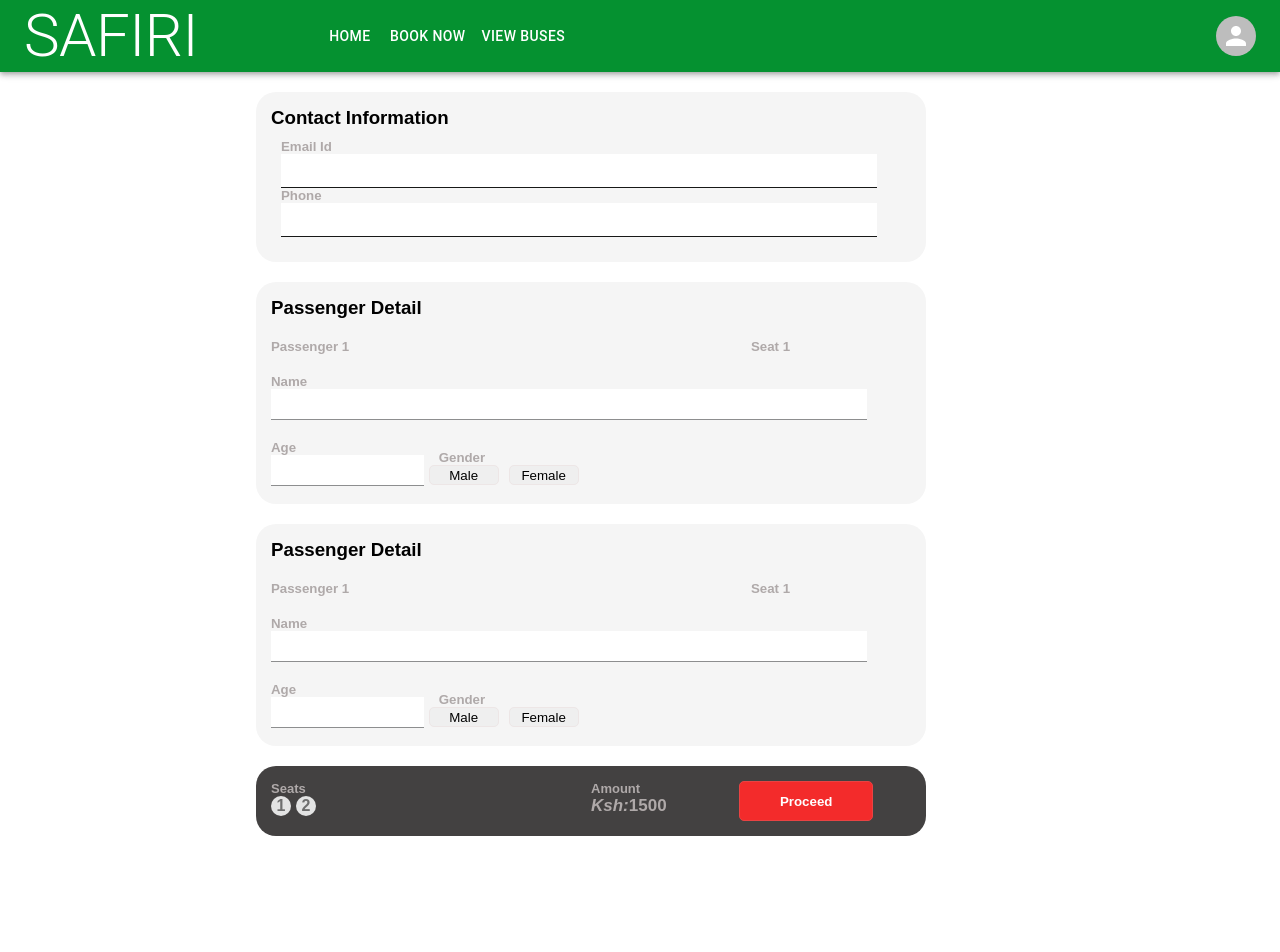
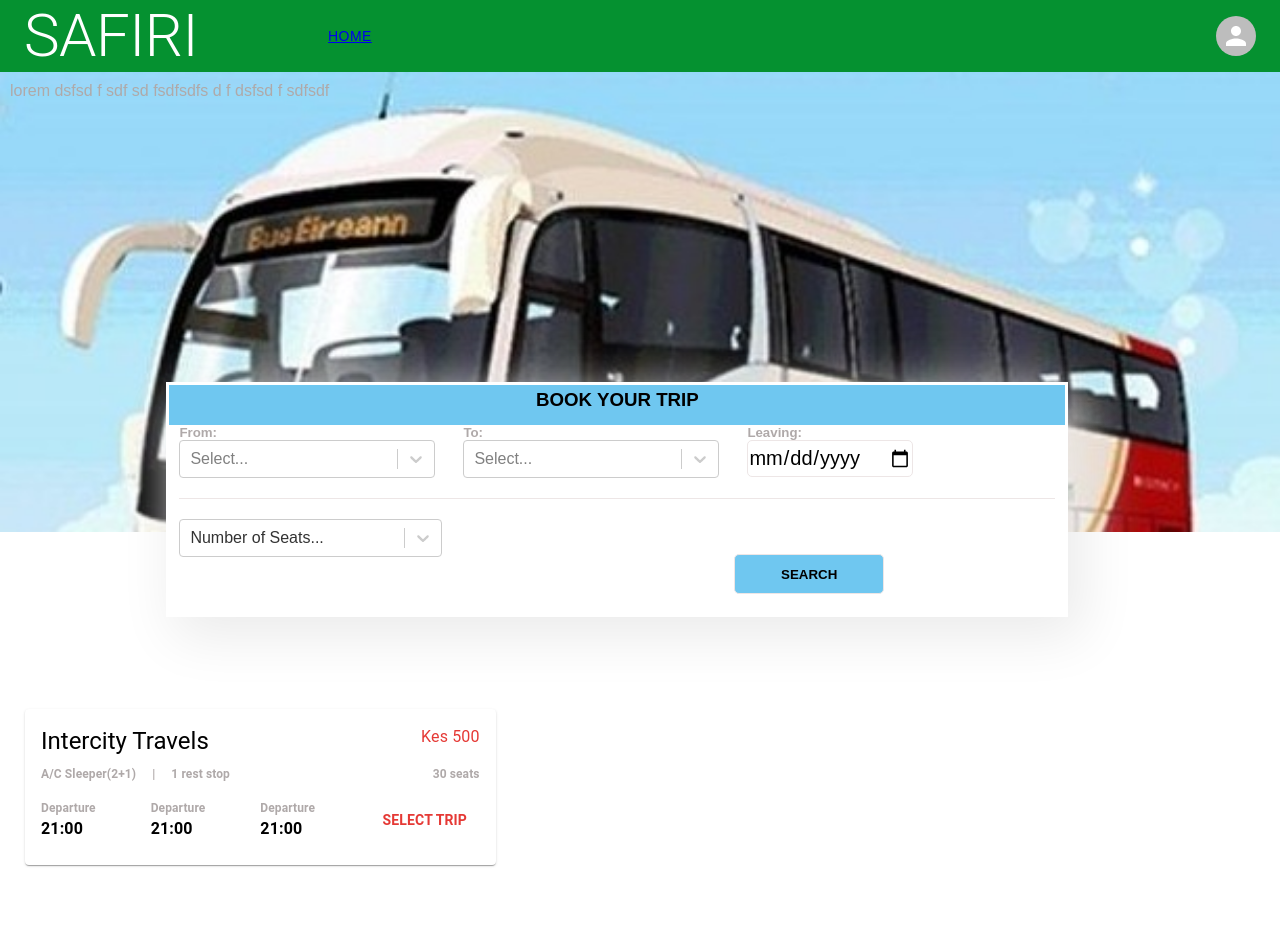
Before and after one commit to MURIUKI2092/Bus-Reservation-System, a React (Create React App) app: page / in a window 1280 px wide. Shown: the top 952 px of the page. Built offline with nearby package versions, Linux system fonts and the light colour scheme.

Commit message:
Updates homepage

```diff
--- a/package.json
+++ b/package.json
@@ -13,16 +13,17 @@
     "@testing-library/jest-dom": "^5.16.1",
     "@testing-library/react": "^12.1.2",
     "@testing-library/user-event": "^13.5.0",
+    "latest-version": "^6.0.0",
     "react": "^17.0.2",
     "react-dom": "^17.0.2",
-    "react-router-dom": "^6.1.1",
+    "react-router-dom": "^6.2.1",
     "react-scripts": "^5.0.0",
     "react-select": "^5.2.2",
     "styled-components": "^5.3.3",
     "web-vitals": "^2.1.2"
   },
   "scripts": {
-    "start": "react-scripts --openssl-legacy-provider start",
+    "start": "react-scripts start --openssl-legacy-provider",
     "build": "react-scripts build",
     "test": "react-scripts test",
     "eject": "react-scripts eject"
--- a/src/App.js
+++ b/src/App.js
@@ -1,41 +1,33 @@
-import React, { Fragment } from "react"
-import {
-  BrowserRouter as Router,
-  Switch,Route
-  /* Routes,
-
-  Link */
-} from "react-router-dom";
-import './style.css';
-import './App.css';
+import React, { Fragment } from "react";
+import { Routes, Route, Link } from "react-router-dom";
+import "./style.css";
+import "./App.css";
 import NavigationBar from "./components/navbar";
 import Footer from "./components/footer";
 import MainContainer from "./containers/main";
-//import TravelCard from "./components/travelcard"
-import TheRoutes from "./components/routes";
-import PassengerDetail from "./components/pasengerDetails";
-import TicketDetails from "./components/ticketDetails";
-import PrintingTickets from "./components/printingTickets";
-import Congratulations from "./components/congratulations";
-import Booked from "./containers/booked";
-import UserDetails from "./containers/passengerDetail";
-import Proceed from "./components/proceed";
-//import  ContactDetails from './components/ContactInfo'
+import { routes } from "./routes";
 
-
-function App() {
+const App = (props) => {
   return (
-
     <Fragment>
-      <NavigationBar></NavigationBar>
+      <NavigationBar />
       <MainContainer>
-
-       <UserDetails/>
-
+          <Routes>
+            {routes.map((route) => {
+              return (
+                <Route
+                  exact={route.exact}
+                  path={route.path}
+                  key={route.path}
+                  element={route.component}
+                />
+              );
+            })}
+          </Routes>
       </MainContainer>
-      <Footer/>
+      <Footer />
     </Fragment>
   );
-}
+};
 
 export default App;
--- a/src/components/navbar.js
+++ b/src/components/navbar.js
@@ -1,23 +1,27 @@
-import * as React from 'react';
+import * as React from "react";
 
-import AppBar from '@mui/material/AppBar';
-import Box from '@mui/material/Box';
-import Toolbar from '@mui/material/Toolbar';
-import IconButton from '@mui/material/IconButton';
-import Typography from '@mui/material/Typography';
-import Menu from '@mui/material/Menu';
-import MenuIcon from '@mui/icons-material/Menu';
-import Container from '@mui/material/Container';
-import Avatar from '@mui/material/Avatar';
-import Button from '@mui/material/Button';
-import Tooltip from '@mui/material/Tooltip';
-import MenuItem from '@mui/material/MenuItem';
+import AppBar from "@mui/material/AppBar";
+import Box from "@mui/material/Box";
+import Toolbar from "@mui/material/Toolbar";
+import IconButton from "@mui/material/IconButton";
+import Typography from "@mui/material/Typography";
+import Menu from "@mui/material/Menu";
+import MenuIcon from "@mui/icons-material/Menu";
+import Container from "@mui/material/Container";
+import Avatar from "@mui/material/Avatar";
+import Button from "@mui/material/Button";
+import Tooltip from "@mui/material/Tooltip";
+import MenuItem from "@mui/material/MenuItem";
 import { ThemeProvider } from "@mui/material/styles";
-import { themeOptions } from '../utils/theme';
+import { themeOptions } from "../utils/theme";
+import { NavLink } from "react-router-dom";
 
+const pages = [{ name: "Home", url: "/" }];
 
-const pages = ['Home','Book Now', 'View buses'];
-const settings = ['signIn','signup','view Profile',  'Dashboard', 'Logout'];
+const settings = [
+  { name: "signIn", url: "/signin" },
+  { name: "signUp", url: "/signup" },
+];
 const theme = themeOptions;
 const NavigationBar = () => {
   const [anchorElNav, setAnchorElNav] = React.useState(null);
@@ -47,12 +51,12 @@ const NavigationBar = () => {
               variant="h2"
               noWrap
               component="div"
-            sx={{ mr: 15, display: { xs: 'none', md: 'flex' } }}
+              sx={{ mr: 15, display: { xs: "none", md: "flex" } }}
             >
               SAFIRI
             </Typography>
 
-          <Box sx={{ flexGrow: 1, display: { xs: 'flex', md: 'none' } }}>
+            <Box sx={{ flexGrow: 1, display: { xs: "flex", md: "none" } }}>
               <IconButton
                 size="large"
                 aria-label="account of current user"
@@ -67,23 +71,25 @@ const NavigationBar = () => {
                 id="menu-appbar"
                 anchorEl={anchorElNav}
                 anchorOrigin={{
-                vertical: 'bottom',
-                horizontal: 'left',
+                  vertical: "bottom",
+                  horizontal: "left",
                 }}
                 keepMounted
                 transformOrigin={{
-                vertical: 'top',
-                horizontal: 'left',
+                  vertical: "top",
+                  horizontal: "left",
                 }}
                 open={Boolean(anchorElNav)}
                 onClose={handleCloseNavMenu}
                 sx={{
-                display: { xs: 'block', md: 'none' },
+                  display: { xs: "block", md: "none" },
                 }}
               >
                 {pages.map((page) => (
-                <MenuItem key={page} onClick={handleCloseNavMenu}>
-                  <Typography textAlign="center">{page}</Typography>
+                  <MenuItem key={page.name} onClick={handleCloseNavMenu}>
+                    <NavLink to={page.url}>
+                      <Typography textAlign="center">{page.name}</Typography>
+                    </NavLink>
                   </MenuItem>
                 ))}
               </Menu>
@@ -92,20 +98,18 @@ const NavigationBar = () => {
               variant="h6"
               noWrap
               component="div"
-            sx={{ flexGrow: 1, display: { xs: 'flex', md: 'none' } }}
+              sx={{ flexGrow: 1, display: { xs: "flex", md: "none" } }}
             >
               SAFIRI
-
-
             </Typography>
-          <Box sx={{ flexGrow: 1, display: { xs: 'none', md: 'flex' } }}>
+            <Box sx={{ flexGrow: 1, display: { xs: "none", md: "flex" } }}>
               {pages.map((page) => (
                 <Button
-                key={page}
+                  key={page.name}
                   onClick={handleCloseNavMenu}
-                sx={{ my: 2, color: 'white', display: 'block' }}
+                  sx={{ my: 2, color: "white", display: "block" }}
                 >
-                {page}
+                  <NavLink to={page.url} sx={{color: "white", textDecoration: "none"}}>{page.name}</NavLink>
                 </Button>
               ))}
             </Box>
@@ -117,24 +121,26 @@ const NavigationBar = () => {
                 </IconButton>
               </Tooltip>
               <Menu
-              sx={{ mt: '45px' }}
+                sx={{ mt: "45px" }}
                 id="menu-appbar"
                 anchorEl={anchorElUser}
                 anchorOrigin={{
-                vertical: 'top',
-                horizontal: 'right',
+                  vertical: "top",
+                  horizontal: "right",
                 }}
                 keepMounted
                 transformOrigin={{
-                vertical: 'top',
-                horizontal: 'right',
+                  vertical: "top",
+                  horizontal: "right",
                 }}
                 open={Boolean(anchorElUser)}
                 onClose={handleCloseUserMenu}
               >
                 {settings.map((setting) => (
-                <MenuItem key={setting} onClick={handleCloseNavMenu}>
-                  <Typography textAlign="center">{setting}</Typography>
+                  <MenuItem key={setting.name} onClick={handleCloseNavMenu}>
+                    <NavLink to={setting.url}>
+                      <Typography textAlign="center">{setting.name}</Typography>
+                    </NavLink>
                   </MenuItem>
                 ))}
               </Menu>
--- a/src/components/pasengerDetails.js
+++ b/src/components/pasengerDetails.js
@@ -1,40 +1,48 @@
-import React from 'react';
+import React from "react";
+import Typography from "@mui/material/Typography";
+import TextField from "@mui/material/TextField";
+import { Grid } from "@mui/material";
 
-
-const PassengerDetail =()=>{
-  return(
-    <section className='passengerDetails'>
-      <h3>Passenger Detail</h3>
-      <div className='passenger'>
+const PassengerDetail = () => {
+  return (
+    <form className="passengerDetails">
+      <Typography component="h3" variant="h5">
+        Pasenger Details
+      </Typography>
+      <div className="passenger">
         <div>
           <h5>Passenger 1</h5>
         </div>
         <div>
           <h5>Seat 1</h5>
         </div>
-
       </div>
-      <div className='passengerName'>
-          <h5>Name</h5>
-          <input type={'text'} placeholder=""></input>
-      </div>
-      <div className='passengerOtherDetails'>
-        <div>
-          <h5>Age</h5>
-            <input type={'number'} placeholder=""></input>
-
-        </div>
-        <div className='passengerGender'>
-          <h5>Gender</h5>
-          <button  className='buttonMale'>Male</button>
-          <button>Female</button>
-        </div>
-
-
-
-      </div>
-    </section>
-
+      <Grid item xs={12}>
+        <TextField
+          required
+          fullWidth
+          id="name"
+          label="Name"
+          name="name"
+          variant="standard"
+        />
+      </Grid>
+      <Grid item xs={12} sm={4}>
+        <TextField
+          required
+          fullWidth
+          id="age"
+          label="Age"
+          name="age"
+          variant="standard"
+        />
+      </Grid>
+      <Grid item xs={12} sm={8} className="passengerGender">
+        <h5>Gender</h5>
+        <button className="buttonMale">Male</button>
+        <button>Female</button>
+      </Grid>
+    </form>
   );
-}
+};
 export default PassengerDetail;
--- a/src/components/travelcard.js
+++ b/src/components/travelcard.js
@@ -1,41 +1,176 @@
-import React from 'react'
+import React from "react";
+import Card from "@mui/material/Card";
+import Button from "@mui/material/Button";
+import Typography from "@mui/material/Typography";
+import CardContent from "@mui/material/CardContent";
+import { red } from "@mui/material/colors";
+import Modal from '@mui/material/Modal';
+import Box from '@mui/material/Box';
+
+import PassengerDetail from "./pasengerDetails";
+import ContactDetails from "./ContactInfo";
 
 const TravelCard = () => {
+  const [open, setOpen] = React.useState(false);
+  const handleOpen = () => setOpen(true);
+  const handleClose = () => setOpen(false);
+
   return (
-    <section className="travelCard">
-      <div className='cardHeaderDetails'>
-          <div  >
-            <h3>BusCar Travels</h3>
-            <ul><p>1 Rest Stop</p></ul>
+    <>
+      <Card>
+        <CardContent>
+          <div
+            style={{
+              display: "flex",
+              flexDirection: "row",
+              justifyContent: "space-between",
+              margin: "0 0 0.50rem 0",
+            }}
+          >
+            <Typography variant="h5" color="#000">
+              Intercity Travels
+            </Typography>
+            <Typography sx={{ color: red[600] }}>Kes 500</Typography>
+          </div>
+          <div
+            style={{
+              display: "flex",
+              flexDirection: "row",
+              margin: "0 0 1rem 0",
+            }}
+          >
+            <Typography
+              style={{
+                fontSize: "12px",
+                fontWeight: "bold",
+                marginRight: "1rem",
+              }}
+            >
+              A/C Sleeper(2+1)
+            </Typography>
+            <Typography
+              style={{
+                fontSize: "12px",
+                fontWeight: "bold",
+              }}
+            >
+              |
+            </Typography>
+            <Typography
+              style={{
+                fontSize: "12px",
+                fontWeight: "bold",
+                margin: "0 1rem 0 1rem",
+              }}
+            >
+              1 rest stop
+            </Typography>
+            <Typography
+              style={{
+                fontSize: "12px",
+                fontWeight: "bold",
+                marginLeft: "auto",
+              }}
+            >
+              30 seats
+            </Typography>
+          </div>
+          <div
+            style={{
+              display: "grid",
+              gridTemplateColumns: "1fr 1fr 1fr 1fr",
+            }}
+          >
+            <div>
+              <Typography
+                style={{
+                  fontSize: "12px",
+                  fontWeight: "600",
+                }}
+              >
+                Departure
+              </Typography>
+              <Typography
+                style={{
+                  fontWeight: "700",
+                  fontSize: "16px",
+                }}
+                color="#000"
+              >
+                21:00
+              </Typography>
+            </div>
+            <div>
+              <Typography
+                style={{
+                  fontSize: "12px",
+                  fontWeight: "600",
+                }}
+              >
+                Departure
+              </Typography>
+              <Typography
+                style={{
+                  fontWeight: "700",
+                  fontSize: "16px",
+                }}
+                color="#000"
+              >
+                21:00
+              </Typography>
+            </div>
+            <div>
+              <Typography
+                style={{
+                  fontSize: "12px",
+                  fontWeight: "600",
+                }}
+              >
+                Departure
+              </Typography>
+              <Typography
+                style={{
+                  fontWeight: "700",
+                  fontSize: "16px",
+                }}
+                color="#000"
+              >
+                21:00
+              </Typography>
+            </div>
+            <div
+              style={{
+                textAlign: "center",
+                margin: "auto 0 auto 0",
+              }}
+            >
+              <Button onClick={handleOpen}>
+                <Typography
+                  style={{
+                    fontWeight: "600",
+                    fontSize: "14px",
+                    color: red[600],
+                  }}
+                >
+                  Select Trip
+                </Typography>
+              </Button>
+            </div>
+          </div>
+        </CardContent>
+      </Card>
 
-
-          </div>
-          <div className='travelCardPrice'>
-            <h4>Price: <strong>400</strong> </h4>
-            <p>30 seats</p>
-          </div>
-      </div>
-      <div className='cardOtherDetails'>
-          <div>
-            <h5>Departure</h5>
-            <small>21:00</small>
-          </div>
-          <div>
-            <h5>Arrival</h5>
-            <small>21:00</small>
-          </div>
-          <div>
-            <h5>Travel Time</h5>
-            <small>9 hrs</small>
-          </div>
-          <div>
-            <h5>rating</h5>
-
-          </div>
-
-      </div>
-
-    </section>
-  )
-}
-export default  TravelCard;
+      <Modal
+        open={open}
+        onClose={handleClose}
+        aria-labelledby="modal-modal-title"
+        aria-describedby="modal-modal-description"
+      >
+        <Box>
+          <PassengerDetail />
+        </Box>
+      </Modal>
+    </>
+  );
+};
+export default TravelCard;
--- a/src/containers/landing.js
+++ b/src/containers/landing.js
@@ -2,7 +2,7 @@ import React, { Fragment } from "react";
 import BookingForm from "../components/booking-form";
 /* import { FontAwesomeIcon} from "@fortawesome/react-fontawesome" */
 import hd from "../images/head.jpg"
-
+import TravelCard from "../components/travelcard";
 
 
 const LandPage=({children})=>{
@@ -13,22 +13,7 @@ const LandPage=({children})=>{
             </div>
             <div style={{marginTop:'-150px'}}>{children}</div>
             <section className="landInfo">
-
-                <div className="ourDrivers">
-                {/* <FontAwesomeIcon icon="fa-solid fa-user-tie" /> */}
-                    <h2><strong>EXCEPTIONAL DRIVERS</strong></h2>
-                    <small>Our drivers are good and Qualified to ensure your safety.</small>
-                </div>
-                    <div className="ourVehicles">
-                    {/* <FontAwesomeIcon icon="fa-solid fa-taxi-bus" /> */}
-                    <h2><strong> BEST VEHICLES</strong></h2>
-                    <small>Our vehicles are well maintained and comfortable to our customers.</small>
-                </div>
-                <div className="Rewards">
-                {/* <FontAwesomeIcon icon="fa-solid fa-gift-card" /> */}
-                    <h2><strong>TRAVEL REWARDS</strong></h2>
-                    <small>Buy six tickets and get one free!</small>
-                </div>
+                <TravelCard />
             </section>
         </Fragment>
 
--- a/src/containers/main.js
+++ b/src/containers/main.js
@@ -1,12 +1,12 @@
 import React from 'react';
+
 
 const MainContainer=({children})=>{
     return(
         <section className="main">
             {children}
-
         </section>
 
     );
 }
-export default MainContainer
+export default MainContainer;
--- a/src/index.js
+++ b/src/index.js
@@ -1,13 +1,14 @@
 import React from 'react';
 import ReactDOM from 'react-dom';
+import { BrowserRouter } from "react-router-dom";
 import './index.css';
 import App from './App';
 import reportWebVitals from './reportWebVitals';
 
 ReactDOM.render(
-  <React.StrictMode>
+  <BrowserRouter>
     <App />
-  </React.StrictMode>,
+  </BrowserRouter>,
   document.getElementById('root')
 );
 
--- /dev/null
+++ b/src/routes/index.js
@@ -0,0 +1 @@
+export { default as routes } from './routes';
--- /dev/null
+++ b/src/routes/routes.js
@@ -0,0 +1,25 @@
+import LandingPage from "../containers/landing";
+import SignUp from "../containers/SignUp";
+import Signin from "../containers/SignIn";
+
+const routes = [
+    {
+        path: "/",
+        name: 'Landingpage',
+        component: <LandingPage/>,
+        exact: true,
+    },
+    {
+        path: "/signup",
+        name: 'Signup',
+        component: <SignUp />,
+        exact: true,
+    },
+    {
+        path: "/signin",
+        name: "Signin",
+        component: <Signin />
+    },
+]
+
+export default routes;
--- a/src/style.css
+++ b/src/style.css
@@ -111,7 +111,7 @@ li{
 }
 
 .landInfo{
-    height: 100px;
+    min-height: 100px;
     margin-left: 25px;
     margin-top: 15%;
     display: grid;
```
Also changed, not shown: src/components/routes.js (deleted, +0 -26 lines), 1 other file (tests, documents, lock files or other folders). Lines whose indentation alone changed are shown as unchanged.
